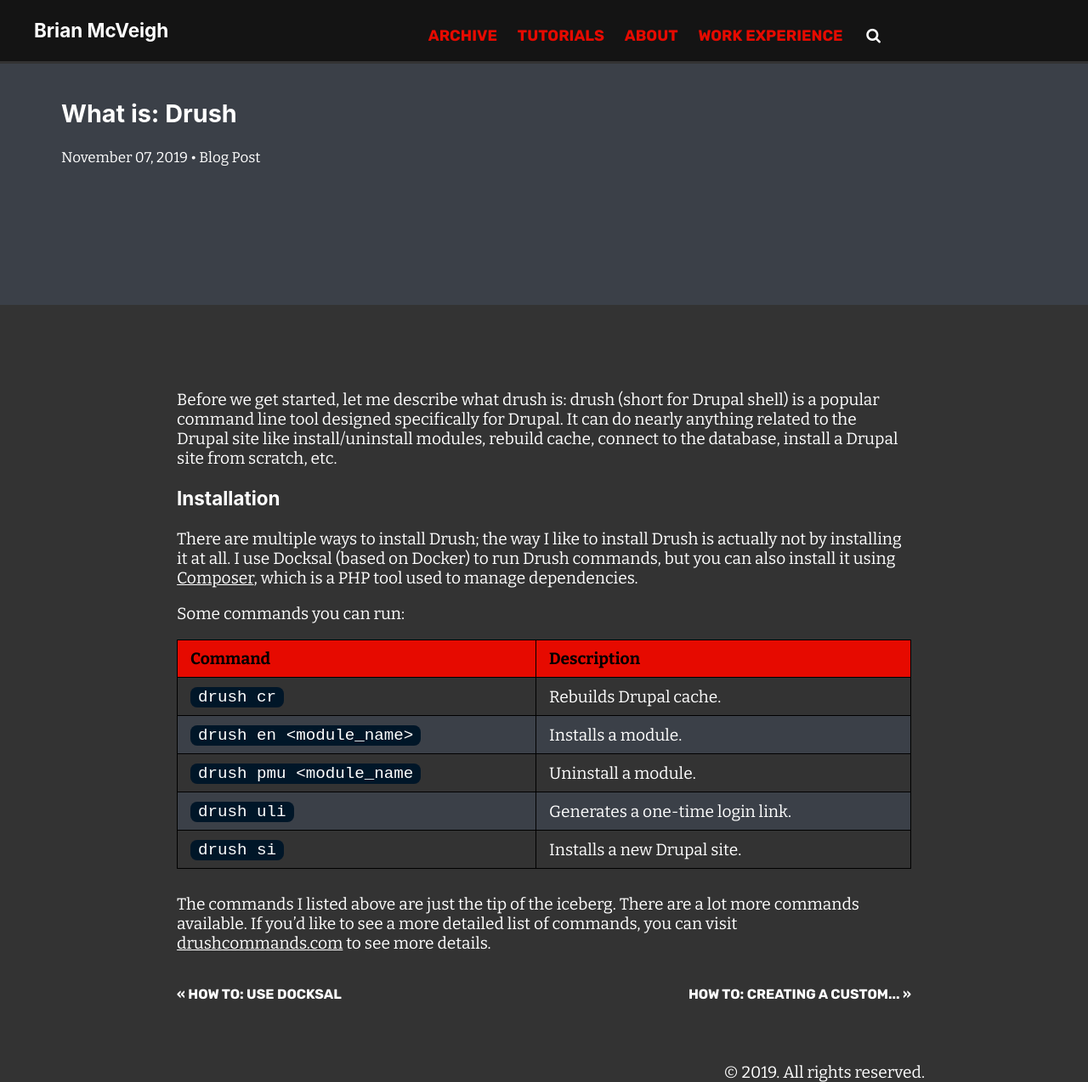
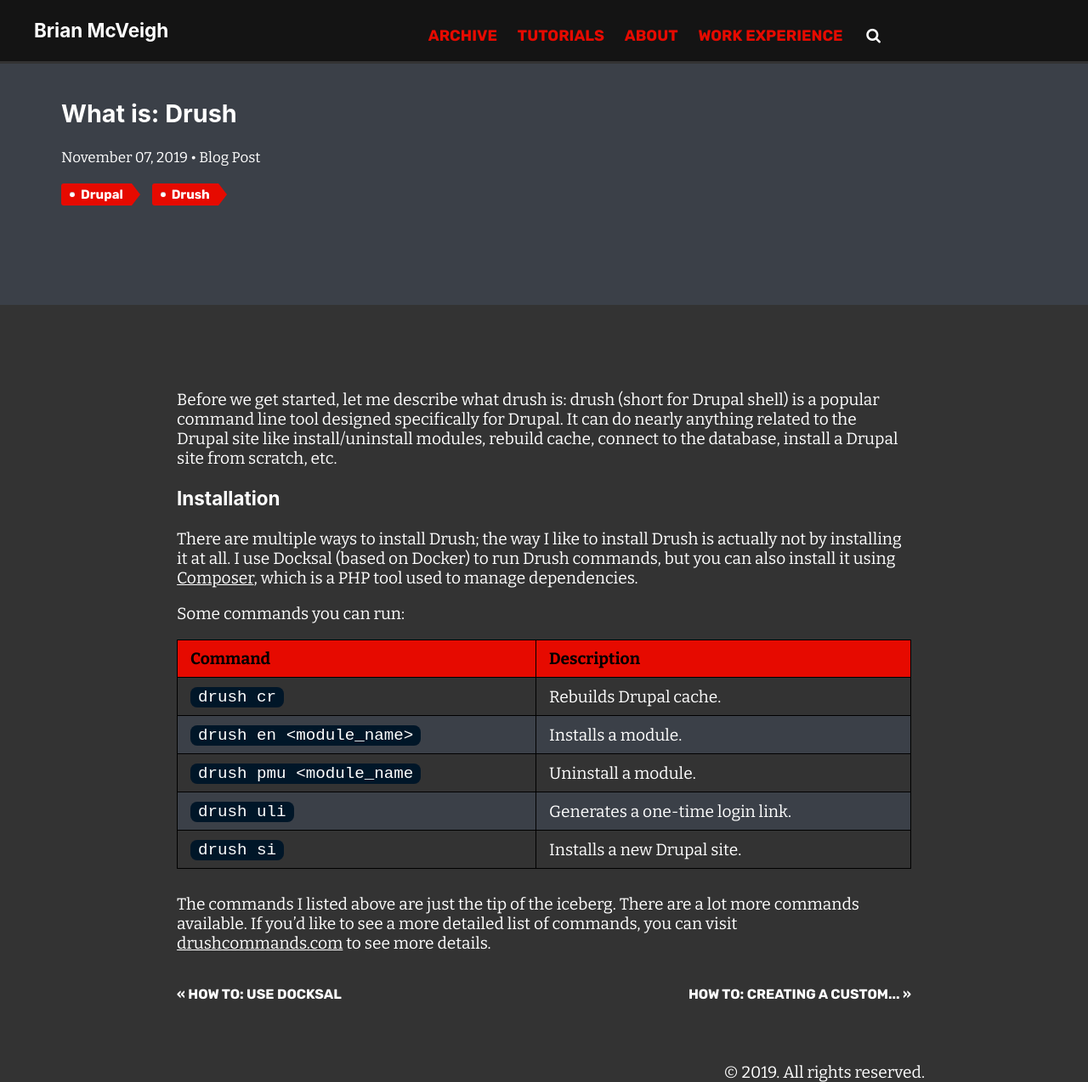
Before and after one commit to bmcveigh/bmcveigh.github.io, a Jekyll site: the page built from _posts/2019-11-07-what-is-drush.markdown, in a window 1280 px wide and 1274 px high. Shown: the whole window at 85% size. Built offline with Jekyll 4.4.1, drawn with Linux system fonts in a browser that asks for light colours; comment, search, counter and statistics services are not loaded.

Commit message:
Adding support for tags

```diff
--- a/Gemfile
+++ b/Gemfile
@@ -27,3 +27,5 @@ end
 
 # Performance-booster for watching directories on Windows
 gem "wdm", "~> 0.1.1", :install_if => Gem.win_platform?
+
+gem 'jekyll-tagging'
--- a/_config.yml
+++ b/_config.yml
@@ -76,3 +76,9 @@ sass:
   sass_dir:          _sass
   style:            compressed
 css_dir: css
+
+# Tagging
+tag_page_layout: tag_page
+tag_page_dir: tag
+# tag_feed_layout: tag_feed
+# tag_feed_dir: tag
--- a/_includes/tags.html
+++ b/_includes/tags.html
@@ -1,7 +1,13 @@
 {% if page.tags %}
     <div class="tags">
         {% for tag in page.tags %}
-            <span class="tag">{{ tag }}</span>
+            <a href="/tag/{{ tag }}" class="tag">{{ tag }}</a>
         {% endfor %}
     </div>
+{% else if post.tags %}
+    <span class="tags">
+        {% for tag in post.tags %}
+            <a href="/tag/{{ tag }}" class="tag">{{ tag }}</a>
+        {% endfor %}
+    </span>
 {% endif %}
--- /dev/null
+++ b/_plugins/ext.rb
@@ -0,0 +1 @@
+require 'jekyll/tagging'
--- a/_posts/2019-11-06-creating-a-custom-module-in-d8.markdown
+++ b/_posts/2019-11-06-creating-a-custom-module-in-d8.markdown
@@ -3,6 +3,8 @@ layout: post
 title:  "How to: Creating a custom module in Drupal 8"
 date:   2019-11-06 12:00:59 -0500
 categories: tutorials drupal
+tags:
+  - Drupal
 ---
 Creating a custom module in Drupal 8 can be as simple as creating only one file (even though that’s never a practical solution), so let’s get started.
 
--- a/_posts/2019-11-07-what-is-drush.markdown
+++ b/_posts/2019-11-07-what-is-drush.markdown
@@ -3,6 +3,9 @@ layout: post
 title:  "What is: Drush"
 date:   2019-11-07 17:59:00 -0500
 categories: drupal drush
+tags:
+  - Drupal
+  - Drush
 ---
 Before we get started, let me describe what drush is: drush (short for Drupal shell) is a popular command line tool designed specifically for Drupal. It can do nearly anything related to the Drupal site like install/uninstall modules, rebuild cache, connect to the database, install a Drupal site from scratch, etc.
 
--- a/_posts/2019-11-26-what-is-ai.markdown
+++ b/_posts/2019-11-26-what-is-ai.markdown
@@ -3,6 +3,10 @@ layout: post
 title:  "What is: Artificial Intelligence"
 date:   2019-11-26 07:22:00 -0500
 categories: posts ai
+tags:
+  - Artificial Intelligence
+  - Machine Learning
+  - Robots
 ---
 **Artificial Intelligence (AI)** basically means when computers can think on their own.
 When you think about this, it is terrifying. If machines have the ability to think on
```
Also changed, not shown: _layouts/tag_page.html (added, +11 -0 lines), Gemfile.lock.
